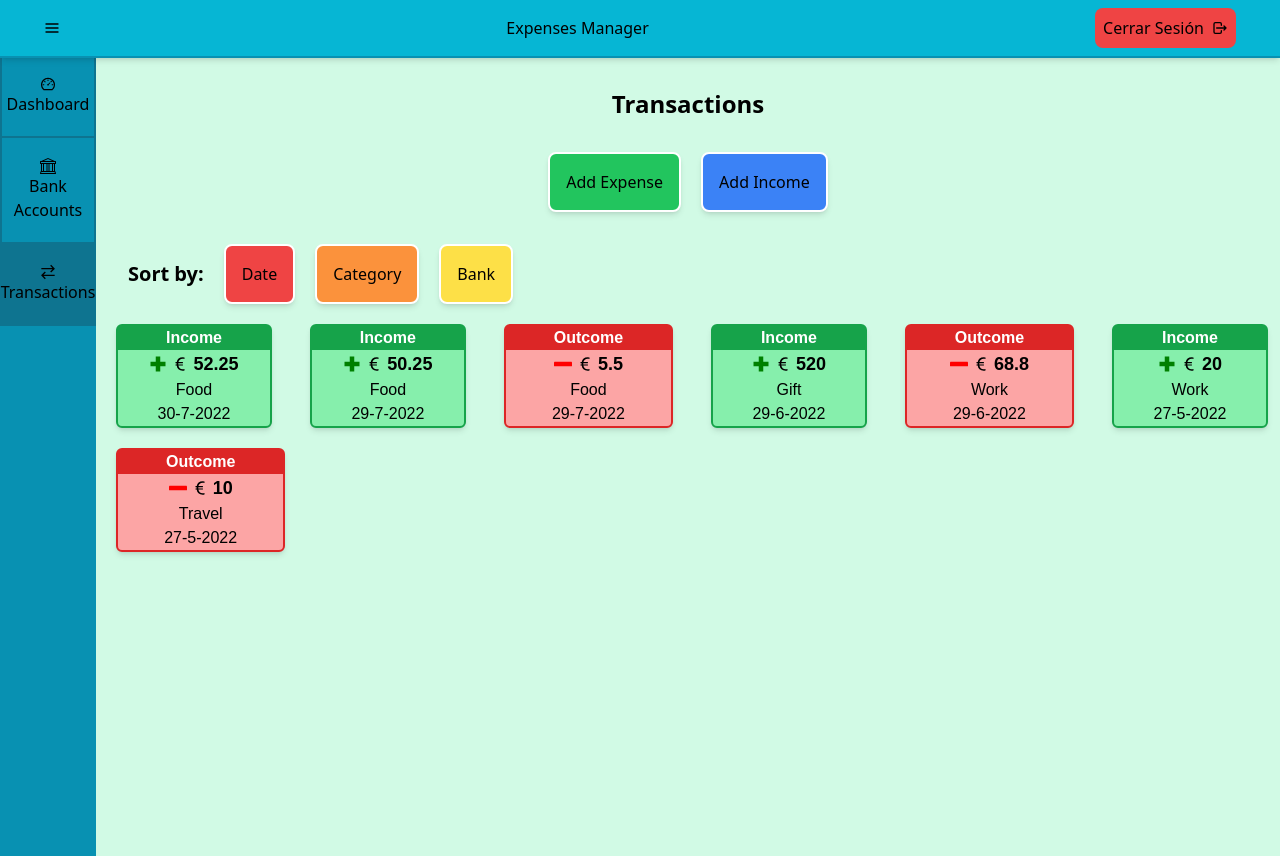
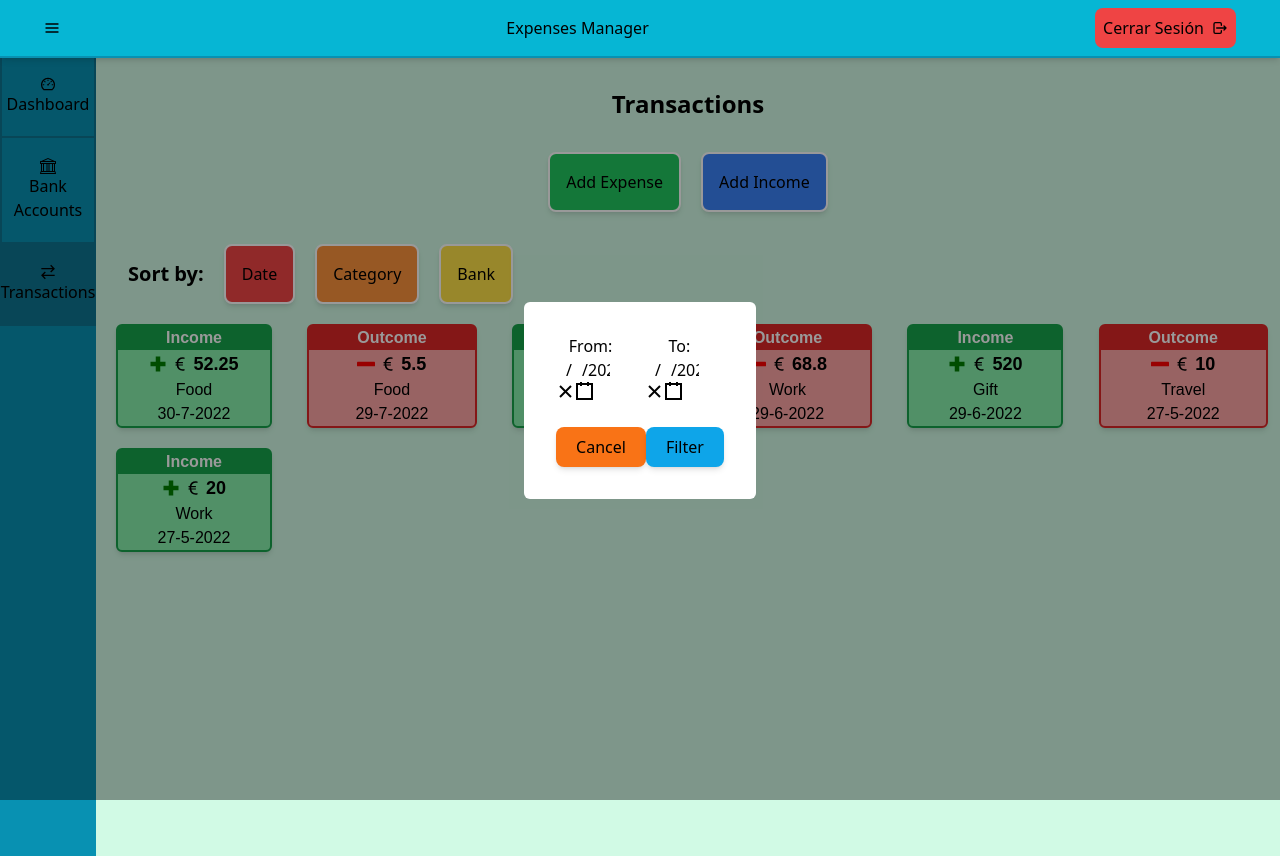
Before and after one commit to Alejandra-Villalobos/expenses-manager, a React (Create React App) app in the folder expenses-frontend/: page /transactions in a window 1280 px wide. Both pictures are taken after a click on the button "Date". Built offline with nearby package versions, Linux system fonts and the light colour scheme; a web font is replaced by a local one.

Commit message:
Added: Date and Category filters

```diff
--- a/expenses-frontend/package.json
+++ b/expenses-frontend/package.json
@@ -7,6 +7,7 @@
     "@testing-library/react": "^13.3.0",
     "@testing-library/user-event": "^13.5.0",
     "react": "^18.2.0",
+    "react-date-picker": "^8.4.0",
     "react-dom": "^18.2.0",
     "react-google-charts": "^4.0.0",
     "react-icons": "^4.4.0",
--- a/expenses-frontend/src/components/ShowTransactions.js
+++ b/expenses-frontend/src/components/ShowTransactions.js
@@ -40,7 +40,7 @@ function ShowTransactions() {
       <>
       <div className='flex flex-row justify-between flex-wrap mr-3 ml-3'>
             {transactions.map((transaction, i)=>
-              <div key={i} className={`mt-5 ml-2 rounded-md border-2 shadow-md ${transaction.hasOwnProperty('toAccount') ? prop.out['bg-border'] : prop.in['bg-border'] }`}>
+              <div key={i} className={`mt-5 ml-2 rounded-md border-2 shadow-md hover:scale-110 hover:ml-5 hover:mr-5 transition-all ${transaction.hasOwnProperty('toAccount') ? prop.out['bg-border'] : prop.in['bg-border'] }`}>
                 <p className={`text-white font-bold font-fira text-cente px-12 ${transaction.hasOwnProperty('toAccount') ? prop.out['p-bg'] : prop.in['p-bg'] }`}>{transaction.hasOwnProperty('toAccount') ? prop.out.type : prop.in.type }</p>
                 <p className='font-fira font-bold text-lg text-center flex items-center justify-center gap-1'>
                 {transaction.hasOwnProperty('toAccount') ? prop.out.symbol : prop.in.symbol} {setCur(transaction.currency)} {transaction.amount}</p>
--- a/expenses-frontend/src/components/charts/BankChart.js
+++ b/expenses-frontend/src/components/charts/BankChart.js
@@ -32,7 +32,7 @@ function BankChart() {
 
   return (
     <div className='flex flex-col content-center w-full items-center'>
-      <h1 className='text-center font-bold text-2xl -mb-8'>Bank amount distribution</h1>
+      <h1 className='text-center font-bold text-2xl -mb-8 -ml-11'>Bank amount distribution</h1>
       <Chart
       chartType="PieChart"
       data={chartData}
--- a/expenses-frontend/src/components/charts/CategoryChart.js
+++ b/expenses-frontend/src/components/charts/CategoryChart.js
@@ -49,7 +49,7 @@ function CategoryChart() {
 
   return (
     <div className='flex flex-col content-center w-full items-center'>
-      <h1 className='text-center font-bold text-2xl -mb-8'>Categories: incomes vs outcomes</h1>
+      <h1 className='text-center font-bold text-2xl -mb-8 -ml-11'>Categories: incomes vs outcomes</h1>
       <Chart
         chartType="ColumnChart"
         width="100%"
--- /dev/null
+++ b/expenses-frontend/src/components/filters/CategoryFilter.js
@@ -0,0 +1,44 @@
+import React from 'react'
+
+const CategoryFilter = (props) => {
+
+    var categories = [];
+
+    const handleChecked = (e) => {
+        if(e.target.checked){
+            categories.push(e.target.value)
+            return
+        }
+        else{
+            categories.map((cat, i)=>{
+                if(cat===e.target.value){
+                    categories.splice(i, 1)
+                }
+            })
+            return
+        }
+
+    }
+
+    return (props.trigger) ? (
+        <div className='fixed top-0 left-0 w-full h-screen flex justify-center items-center bg-black bg-opacity-40'>
+            <div className='relative p-8 bg-white rounded-md w-64'>
+                <div className='flex flex-row items-center justify-evenly flex-wrap mb-5 gap-5'>
+                    <label>Food</label><input value='food' type="checkbox" onChange={handleChecked}/>
+                    <label>Travel</label><input value='travel' type="checkbox" onChange={handleChecked}/>
+                    <label>Work</label><input value='work' type="checkbox" onChange={handleChecked}/>
+                    <label>Gift</label><input value='gift' type="checkbox" onChange={handleChecked}/>
+                    <label>Selling</label><input value='selling' type="checkbox" onChange={handleChecked}/>
+                    <label>Other</label><input value='other' type="checkbox" onChange={handleChecked}/>
+                </div>
+                <div className='flex flex-row justify-between'>
+                    <button className='flex items-center shadow-md bg-orange-500 rounded-lg px-5 py-2' onClick={() => props.setTrigger(false)}>Cancel</button>
+                    <button className='flex items-center shadow-md bg-sky-500 rounded-lg px-5 py-2' onClick={() => {props.setTrigger(false); props.setCategories(categories); console.log(categories)}}>Filter</button>
+                </div>
+            </div>
+        </div>
+
+      ) : "";
+}
+
+export default CategoryFilter
--- /dev/null
+++ b/expenses-frontend/src/components/filters/DateFilter.js
@@ -0,0 +1,32 @@
+import React, { useState } from 'react'
+import DatePicker from 'react-date-picker';
+
+const DateFilter = (props) => {
+
+    const [from, setFrom] = useState(new Date());
+    const [to, setTo] = useState(new Date());
+
+    return (props.trigger) ? (
+        <div className='fixed top-0 left-0 w-full h-screen flex justify-center items-center bg-black bg-opacity-40'>
+            <div className='relative p-8 bg-white rounded-md'>
+                <div className='flex flex-row gap-5 mb-5'>
+                    <div className='flex flex-col'>
+                        <label className='text-center'>From:</label>
+                        <DatePicker onChange={setFrom} value={from}/>
+                    </div>
+                    <div className='flex flex-col'>
+                        <label className='text-center'>To:</label>
+                        <DatePicker onChange={setTo} value={to}/>
+                    </div>
+                </div>
+                <div className='flex flex-row justify-between'>
+                    <button className='flex items-center shadow-md bg-orange-500 rounded-lg px-5 py-2' onClick={() => props.setTrigger(false)}>Cancel</button>
+                    <button className='flex items-center shadow-md bg-sky-500 rounded-lg px-5 py-2' onClick={() => {props.setTrigger(false); props.setFrom(from); props.setTo(to)}}>Filter</button>
+                </div>
+            </div>
+        </div>
+
+      ) : "";
+}
+
+export default DateFilter
--- a/expenses-frontend/src/pages/Transactions.js
+++ b/expenses-frontend/src/pages/Transactions.js
@@ -4,6 +4,8 @@ import NavBar from '../components/NavBar.js'
 import IncomesForm from '../components/forms/IncomesForm.js'
 import OutcomesForm from '../components/forms/OutcomesForm.js'
 import ShowTransactions from '../components/ShowTransactions.js'
+import DateFilter from '../components/filters/DateFilter.js'
+import CategoryFilter from '../components/filters/CategoryFilter.js'
 
 function Transactions() {
   //Toggle side menu
@@ -13,9 +15,16 @@ function Transactions() {
   const [showIncomeForm, setShowIncomeForm] = useState(false)
   const [showOutcomeForm, setShowOutcomeForm] = useState(false)
 
+  const [showDataFilter, setShowDataFilter] = useState(false)
+  const [showCategoryFilter, setShowCategoryFilter] = useState(false)
+
+  const [from, setFrom] = useState(new Date());
+  const [to, setTo] = useState(new Date());
+  const [categories, setCategories] = useState();
+
+
   //Page height to set the side menu height
   const viewHeight = window.outerHeight;
-
 
   return (
     <>
@@ -32,8 +41,10 @@ function Transactions() {
       </section>
         <section className='flex flex-row mt-8 gap-x-5 items-center'>
           <p className='ml-8 font-bold text-xl'>Sort by:</p>
-          <button className='bg-red-500 border-2 rounded-lg border-white p-4 shadow-md'>Date</button>
-          <button className='bg-orange-400 border-2 rounded-lg border-white p-4 shadow-md'>Category</button>
+          <button onClick={() => setShowDataFilter(true)} className='bg-red-500 border-2 rounded-lg border-white p-4 shadow-md'>Date</button>
+          <DateFilter trigger={showDataFilter} setTrigger={setShowDataFilter} setFrom={setFrom} setTo={setTo}/>
+          <button onClick={() => setShowCategoryFilter(true)} className='bg-orange-400 border-2 rounded-lg border-white p-4 shadow-md'>Category</button>
+          <CategoryFilter trigger={showCategoryFilter} setTrigger={setShowCategoryFilter} setCategories={setCategories}/>
           <button className='bg-yellow-300 border-2 rounded-lg border-white p-4 shadow-md'>Bank</button>
         </section>
         <ShowTransactions/>
```
Also changed, not shown: expenses-frontend/src/components/filters/BankFilter.js (added), 1 other file (tests, documents, lock files or other folders).
